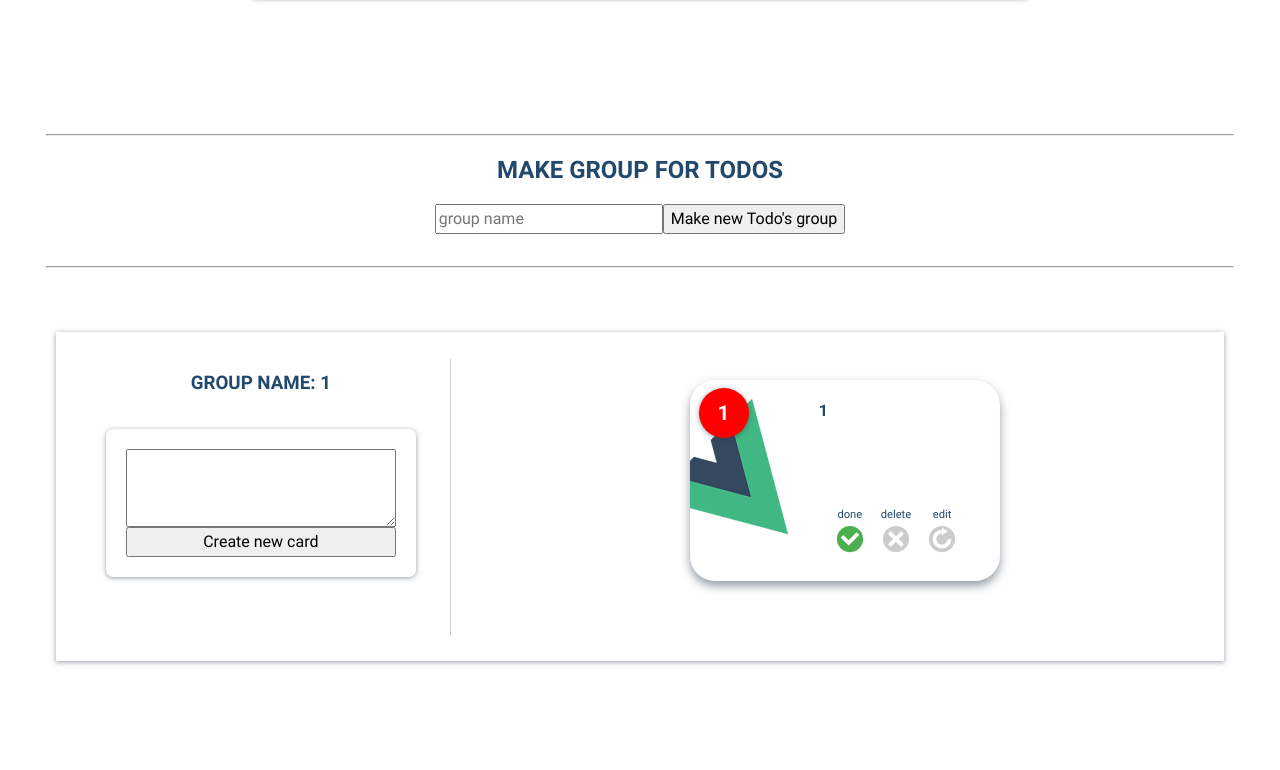
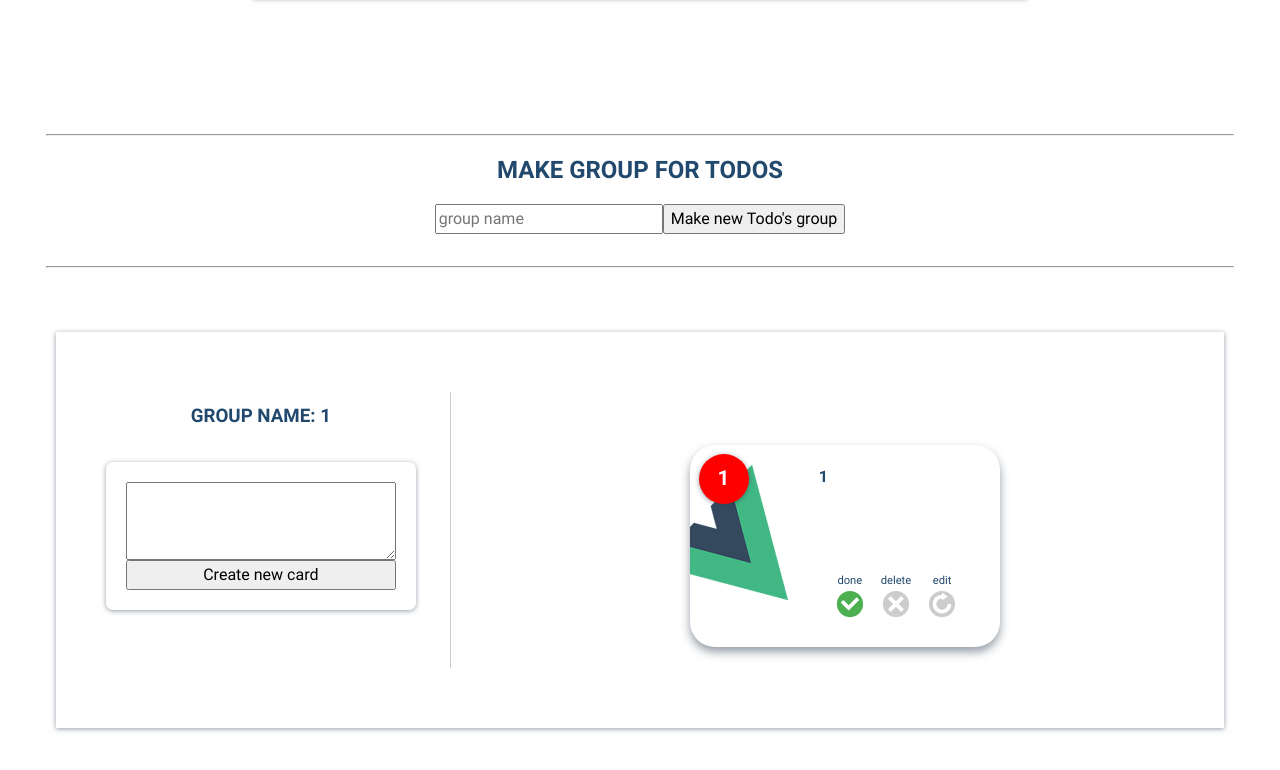
Before and after one commit to Dedal378/vue-todo-test-procontext, a Vue app: page /todos in a window 1280 px wide. Shown: the part 822-1592 px from the top of the page. Before the commit the page ends 1547 px from the top, so only its background shows below. Built offline with nearby package versions, Linux system fonts and the light colour scheme; no server answers.

Commit message:
edit view

```diff
--- a/src/components/TodoItem.vue
+++ b/src/components/TodoItem.vue
@@ -2,7 +2,7 @@
   <section
       :id="id"
       class="card"
-      draggable
+      draggable="true"
       @dragstart="dragStart"
       @dragover.stop
   >
--- a/src/components/TodoList.vue
+++ b/src/components/TodoList.vue
@@ -36,13 +36,10 @@
       drop (ev) {
         const data = ev.dataTransfer.getData("card_id");
         const card = document.getElementById(data);
-        card.style.display = "block";
+        // card.style.display = "block";
         ev.target.appendChild(card);
         ev.dataTransfer.clearData();
       },
-      dateNow () {
-        return new Date.now().toString()
-      }
     },
   }
 </script>
@@ -51,10 +48,12 @@
   .todo-list__wrapper {
     display: flex;
     justify-content: center;
+    align-content: center;
     flex-wrap: wrap;
     margin: 1rem;
     margin-bottom: 3rem;
     width: 100%;
     height: 100%;
+    min-height: 300px;
   }
 </style>
```
